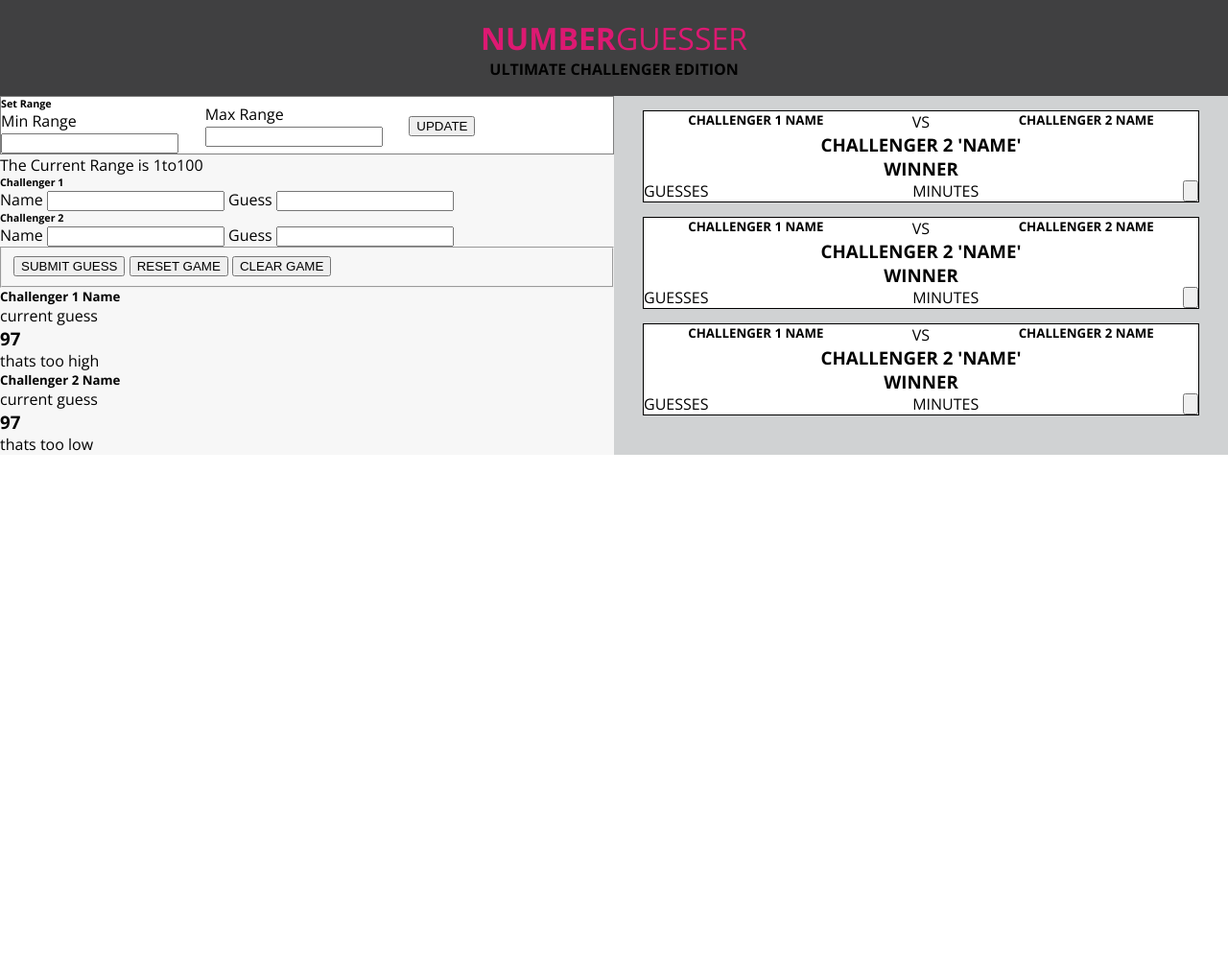
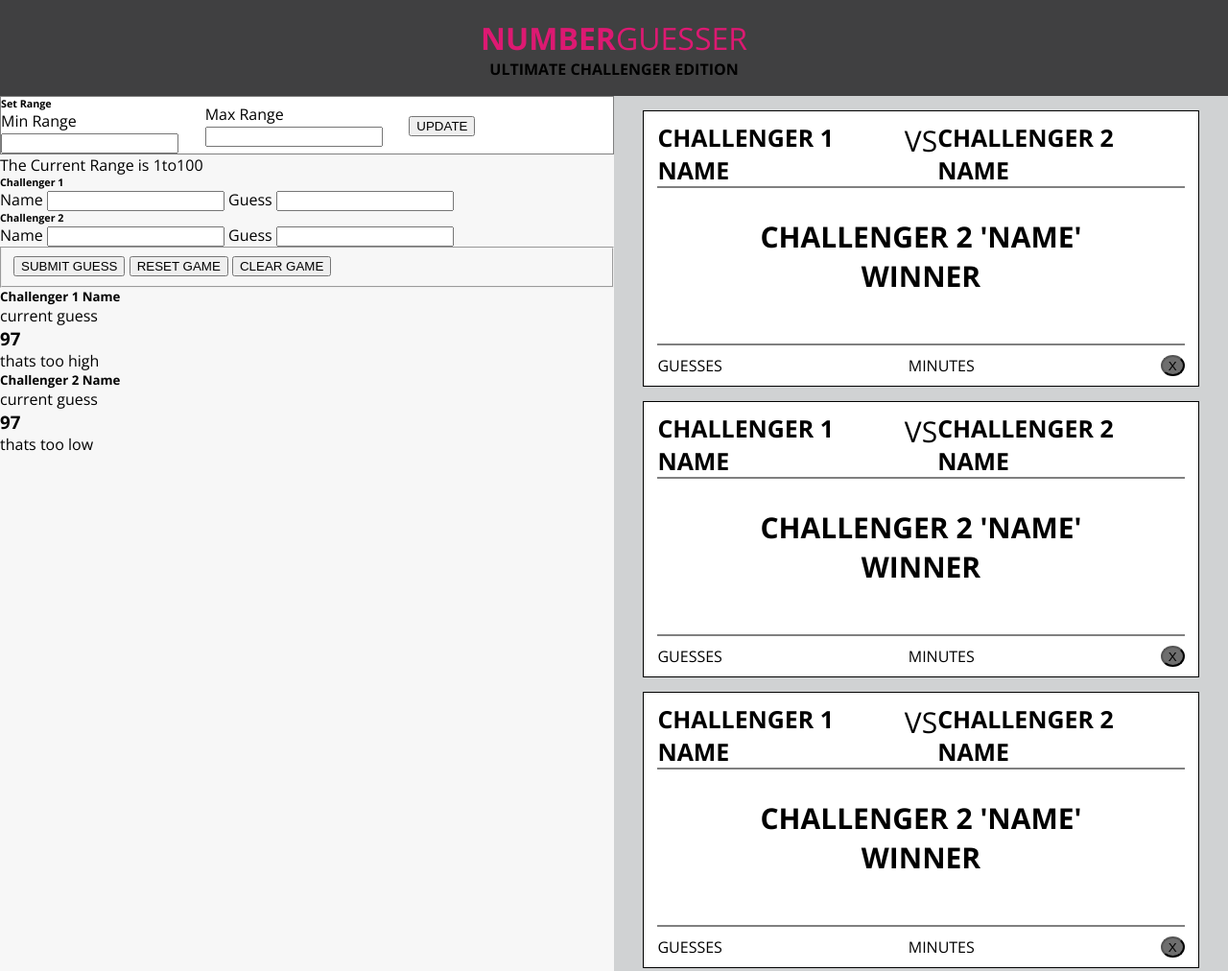
Before and after one commit to ArAprojects/Number-guesser, a plain HTML site: page index.html in a window 1280 px wide. Shown: the top 1012 px of the page at 96% size. Before the commit the page ends 800 px from the top, so only its background shows below. Drawn offline with nearby package versions, Linux system fonts and the light colour scheme.

Commit message:
Fixed margins, paddings, and spacing

```diff
--- a/index.html
+++ b/index.html
@@ -85,7 +85,7 @@
     <div class="guesses-timer-clear">
       <p><span class="number-of-guesses"></span>GUESSES</p>
       <p><span class="time-to-guess-correct"></span>MINUTES</p>
-      <button class="clear-card" type="button" name="button"></button>
+      <button class="clear-card" type="button" name="button">X</button>
     </div>
 </article>
     <article class="card-two">
@@ -101,7 +101,7 @@
       <div class="guesses-timer-clear">
         <p><span class="number-of-guesses"></span>GUESSES</p>
         <p><span class="time-to-guess-correct"></span>MINUTES</p>
-        <button class="clear-card" type="button" name="button"></button>
+        <button class="clear-card" type="button" name="button">X</button>
       </div>
   </article>
       <article class="card-three">
@@ -117,7 +117,7 @@
         <div class="guesses-timer-clear">
           <p><span class="number-of-guesses"></span>GUESSES</p>
           <p><span class="time-to-guess-correct"></span>MINUTES</p>
-          <button class="clear-card" type="button" name="button"></button>
+          <button class="clear-card" type="button" name="button">X</button>
         </div>
   </article>
 </section>
--- a/styles.css
+++ b/styles.css
@@ -93,20 +93,41 @@ main {
 }
 .challenger-names {
 	display:flex;
+	margin:auto;
 	justify-content: space-around;
+	font-size:30px;
+	border-bottom:2px solid gray;
+	width:95%;
+	margin-bottom:10px;
+	padding-top:10px;
 }
 
 .winner {
+	margin-top:30px;
 	display:flex;
 	justify-content: space-around;
+	font-size:30px;
 }
 
 .card-winner {
 	display:flex;
 	justify-content: center;
+	margin-bottom:50px;
+	font-size:30px;
 }
 
 .guesses-timer-clear {
 	display:flex;
+	margin:auto;
+	border-top:2px solid gray;
+	display:flex;
 	justify-content: space-between;
+	width:95%;
+	margin-bottom:10px;
+	padding-top:10px;
 }
+
+.clear-card {
+	border-radius: 50%;
+	background-color:#6E6E6E;
+}
```
